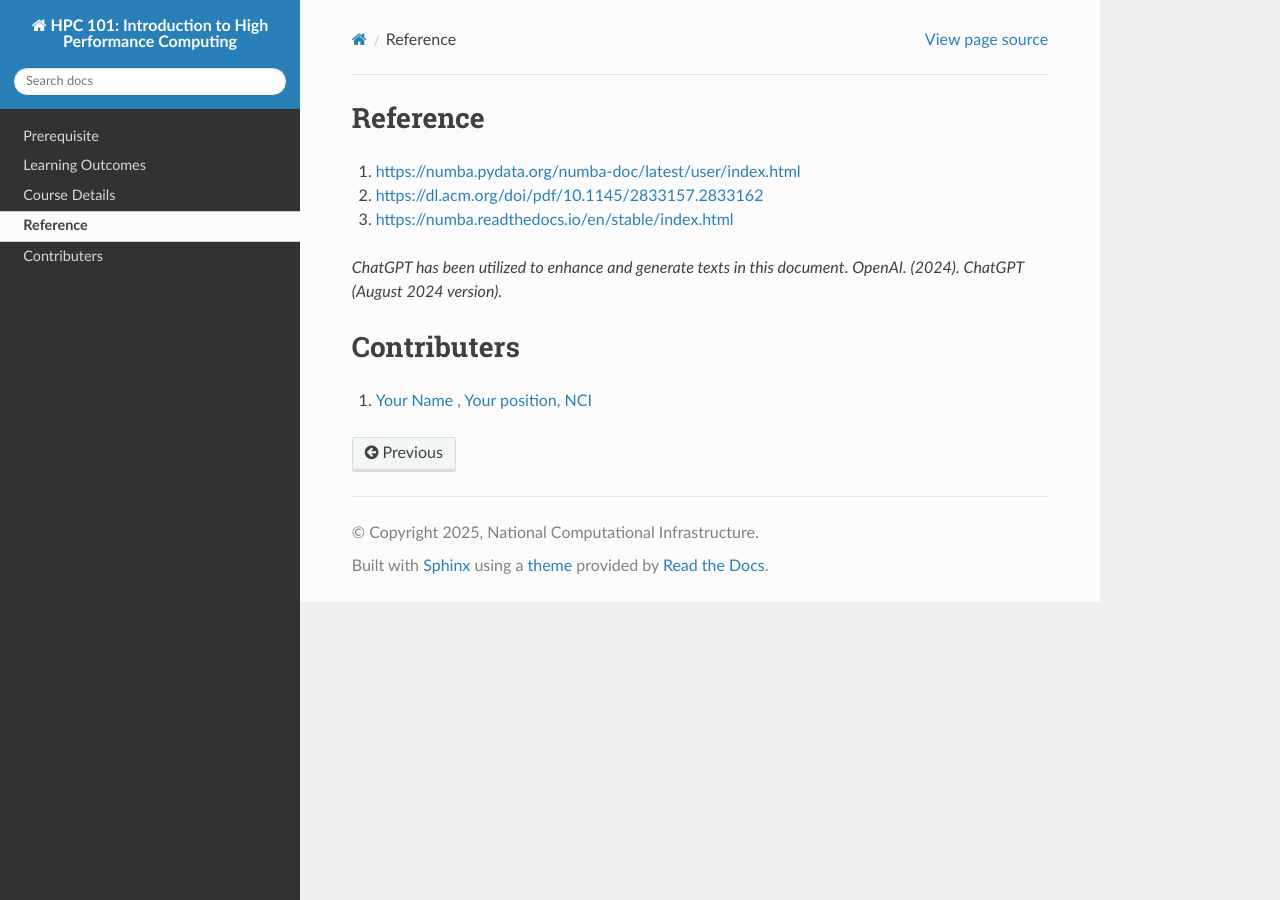
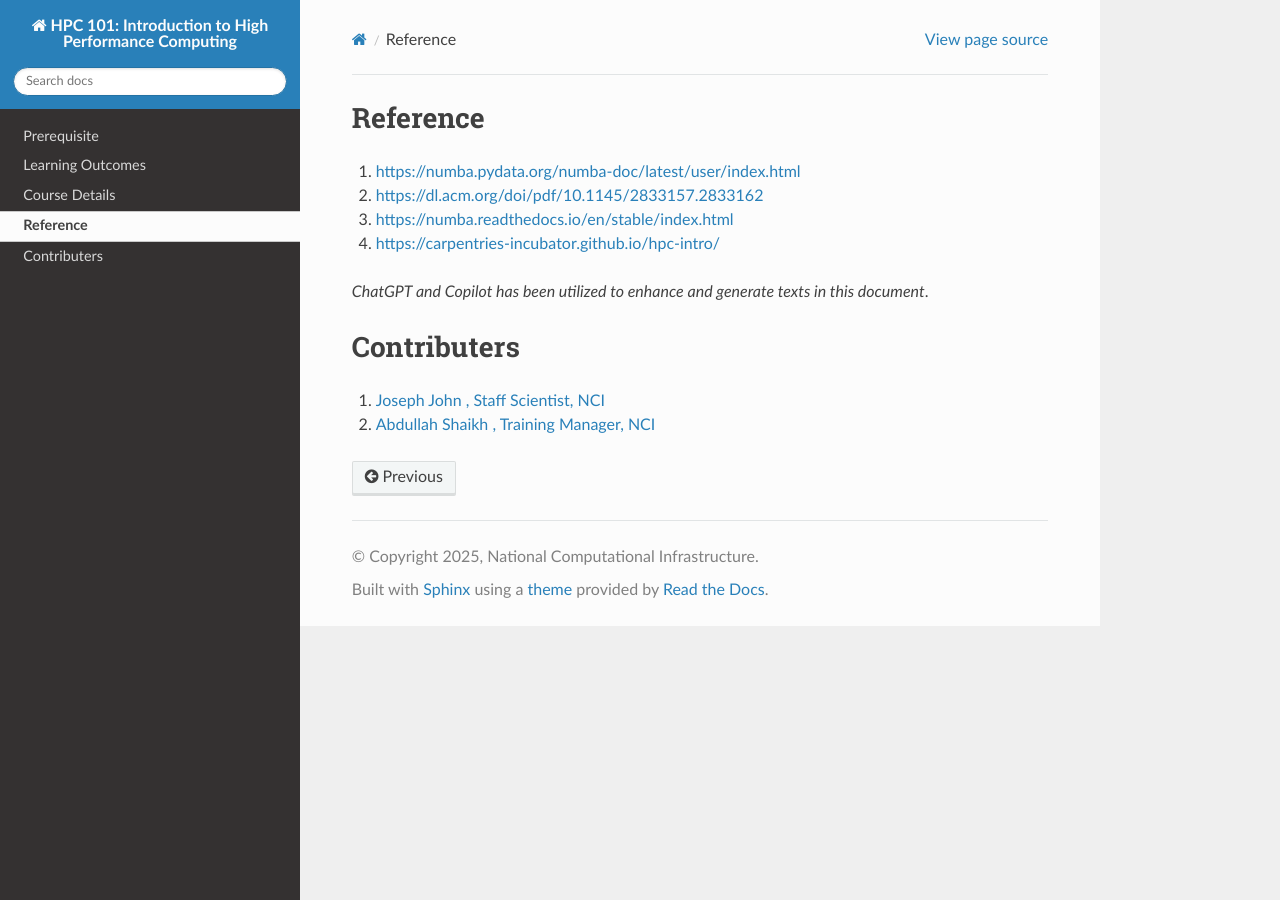
Before and after one commit to matinnuhamunada/hpc101, a Sphinx documentation site: the page built from docs/source/references.rst, in a window 1280 px wide. Built offline with Sphinx 7.4.7 and the Read the Docs theme 3.1.0, drawn with Linux system fonts in a browser that asks for light colours; pages that are not in the unit, such as notebooks, are missing from menus.

Commit message:
reference and contributers added

```diff
--- a/docs/source/references.rst
+++ b/docs/source/references.rst
@@ -3,12 +3,14 @@ Reference
 #. https://numba.pydata.org/numba-doc/latest/user/index.html
 #. https://dl.acm.org/doi/pdf/10.1145/2833157.2833162
 #. https://numba.readthedocs.io/en/stable/index.html
+#. https://carpentries-incubator.github.io/hpc-intro/
 
-*ChatGPT has been utilized to enhance and generate texts in this document*.
-*OpenAI. (2024). ChatGPT (August 2024 version).*
+*ChatGPT and Copilot has been utilized to enhance and generate texts in this document*.
+
 
 
 Contributers
-=========
+==============
 
-1.  `Your Name , Your position, NCI <your website>`_
+1.  `Joseph John , Staff Scientist, NCI <https://josephjohn.org>`_
+2.  `Abdullah Shaikh , Training Manager, NCI <https://nci.org.au/about-us/nci-staff>`_
```
